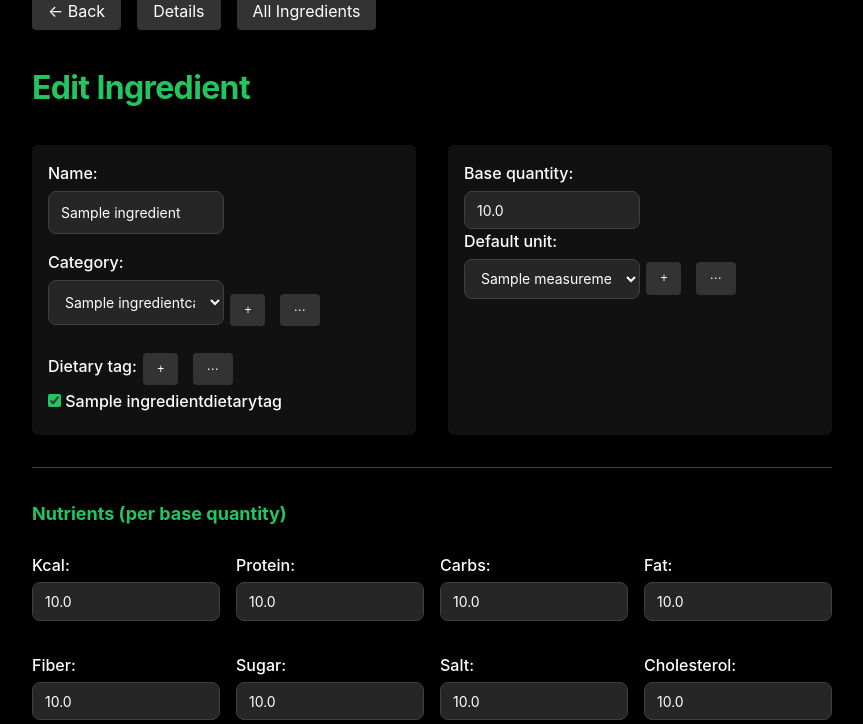
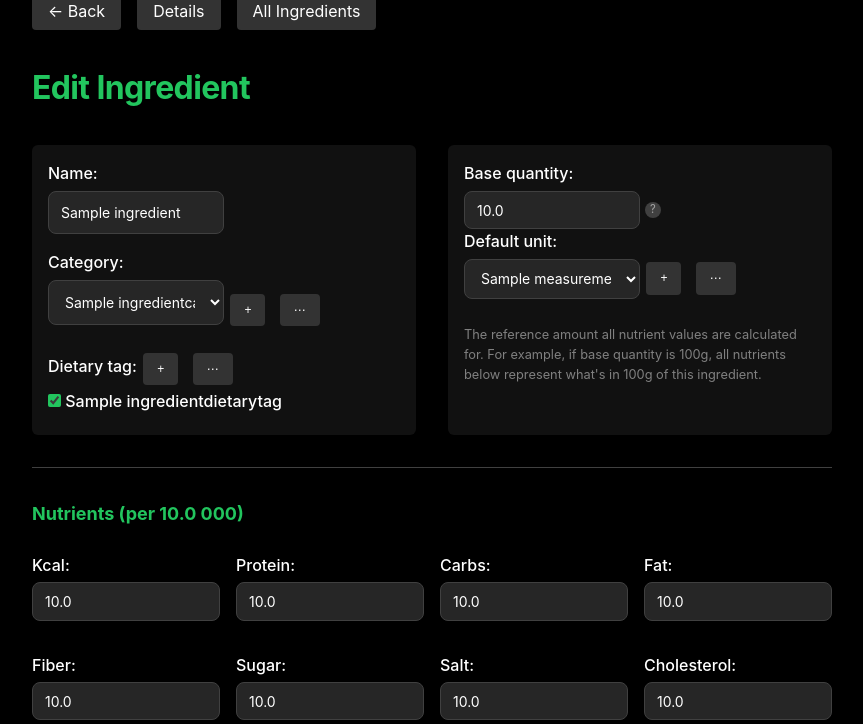
Before and after one commit to YoanaBast/healthy_meals, a Django app: page /ingredients/1/edit/ in a window 1280 px wide. Shown: the part 131-855 px from the top of the page, without its empty margins (208-1071 px from the left). Run offline with Django 5.2, Linux system fonts and the light colour scheme; tables that the repository leaves empty hold one stand-in row (values such as "Sample post"); parts of the project's set-up code (start-up, migrations or seed data) failed here and were passed over.

Commit message:
added read-only field as per the requirements

```diff
--- a/ingredients/forms.py
+++ b/ingredients/forms.py
@@ -38,6 +38,9 @@ class IngredientFormBase(forms.ModelForm):
                 attrs={'class': 'form-input nutrient-input', 'step': 'any', 'min': 0}
             )
 
+        self.fields['base_quantity_kcal'].help_text = 'Calories per base quantity.'
+        self.fields['base_quantity_protein'].help_text = 'In grams.'
+        self.fields['base_quantity_fat'].help_text = 'Total fat in grams.'
 
 class IngredientAddForm(IngredientFormBase):
     def save(self, commit=True):
@@ -52,4 +55,7 @@ class IngredientAddForm(IngredientFormBase):
 
 
 class IngredientEditForm(IngredientFormBase):
-    ...
+    def __init__(self, *args, **kwargs):
+        super().__init__(*args, **kwargs)
+        self.fields['base_quantity'].widget.attrs['readonly'] = True
+        self.fields['base_quantity'].help_text = 'Base quantity cannot be changed after creation as it affects nutrient calculations.'
--- a/ingredients/templates/ingredients/edit_ingredient.html
+++ b/ingredients/templates/ingredients/edit_ingredient.html
@@ -4,6 +4,7 @@
 
 {% block content %}
 <link rel="stylesheet" href="{% static 'css/ingredient_forms_styles.css' %}">
+<link rel="stylesheet" href="{% static 'css/ingredient_styles.css' %}">
 
 <div class="container-content">
     <div style="display: flex; gap: 0.5rem; flex-wrap: wrap;">
@@ -55,8 +56,13 @@
             </div>
 
             <div class="grid-item info">
-                {{ form.base_quantity.label_tag }}
-                {{ form.base_quantity }}
+            {{ form.base_quantity.label_tag }}
+<div class="field-with-help">
+    {{ form.base_quantity }}
+    {% if form.base_quantity.help_text %}
+        <span class="help-tooltip" title="{{ form.base_quantity.help_text }}">?</span>
+    {% endif %}
+</div>
 
                 {{ form.default_unit.label_tag }}
                 <div style="display:flex; align-items:center; gap:0.4rem;">
@@ -73,14 +79,15 @@
                     <button type="button" class="btn btn-small" title="Manage units"
                         onclick="fetchAndManage('{% url "list_measurement_units_ajax" %}', 'Manage Units', 'id_default_unit')">⋯</button>
                 </div>
+                <br>
+                <p class="small-gray">The reference amount all nutrient values are calculated for. For example, if base quantity is 100g, all nutrients below represent what's in 100g of this ingredient.</p>
             </div>
         </div>
 
 
         <!-- Nutrients -->
         <div style="margin-top:2rem; padding-top:2rem; border-top:1px solid var(--border);">
-        <h2 style="font-size: 18px;">Nutrients (per base quantity)</h2>
-            <div class="nutrients-grid" style="display:grid; grid-template-columns: repeat(4, 1fr); gap:1rem; margin-top:1rem;">
+<h2 style="font-size: 18px;">Nutrients (per {{ ingredient.base_quantity }} {{ ingredient.default_unit.code }})</h2>            <div class="nutrients-grid" style="display:grid; grid-template-columns: repeat(4, 1fr); gap:1rem; margin-top:1rem;">
                 {% for field in form.visible_fields %}
                     {% if "base_quantity_" in field.name %}
                     <div class="form-group">
--- a/static/css/ingredient_styles.css
+++ b/static/css/ingredient_styles.css
@@ -18,3 +18,48 @@
     text-align: left;
 }
 .nutrients-table th { background: #222; }
+
+.field-with-help {
+    position: relative;
+    display: flex;
+    align-items: center;
+    gap: 0.3rem;
+}
+
+.help-tooltip {
+    display: inline-flex;
+    align-items: center;
+    justify-content: center;
+    width: 16px;
+    height: 16px;
+    border-radius: 50%;
+    background: var(--border);
+    color: var(--text-secondary);
+    font-size: 0.7rem;
+    cursor: help;
+    position: relative;
+}
+
+.help-tooltip::after {
+    content: attr(title);
+    visibility: hidden;
+    opacity: 0;
+    position: absolute;
+    bottom: 125%;
+    left: 50%;
+    transform: translateX(-50%);
+    background: #333;
+    color: #fff;
+    padding: 4px 8px;
+    border-radius: 4px;
+    font-size: 0.75rem;
+    white-space: nowrap;
+    pointer-events: none;
+    transition: opacity 0.2s;
+    z-index: 10;
+}
+
+.help-tooltip:hover::after {
+    visibility: visible;
+    opacity: 1;
+}
--- a/static/css/styles.css
+++ b/static/css/styles.css
@@ -423,6 +423,12 @@ nav {
 /* ============================================================
    TYPOGRAPHY
    ============================================================ */
+
+.small-gray {
+    font-size: 0.8rem; /* smaller text */
+    color: gray;
+}
+
 .section-title {
     font-size: 2rem;
     font-weight: 700;
```
Also changed, not shown: docs/to_do.md (+19 -2 lines).
